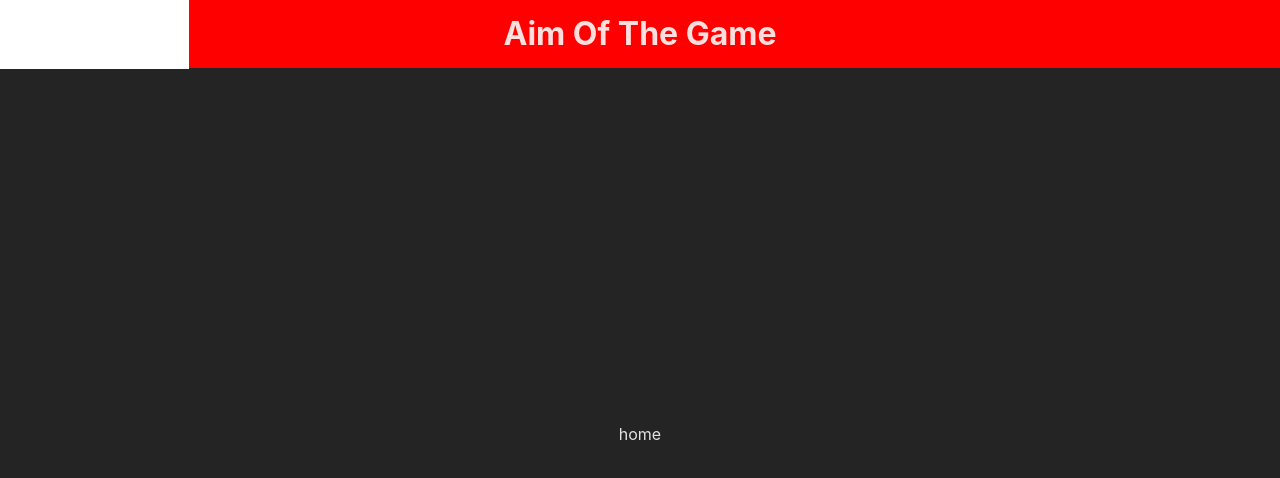
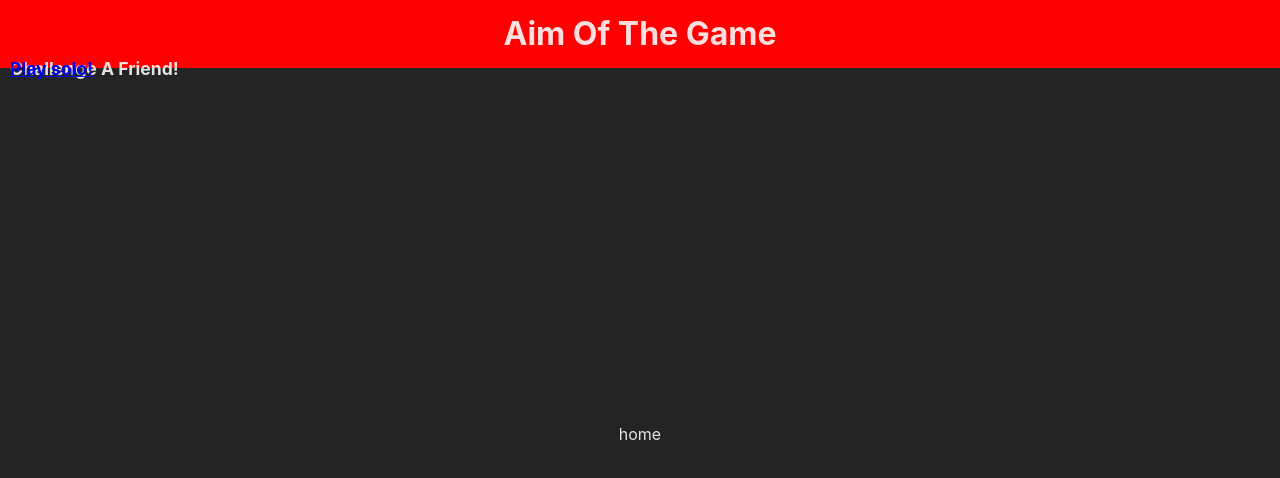
Before and after one commit to levib00/discord-game, a React (Vite) app in the folder frontend/: page / in a window 1280 px wide. Shown: the top 478 px of the page. Built offline with nearby package versions, Linux system fonts and the light colour scheme.

Commit message:
Add formatting and link to single player mode

```diff
--- a/frontend/src/components/nav.tsx
+++ b/frontend/src/components/nav.tsx
@@ -1,4 +1,4 @@
-import { useNavigate } from 'react-router-dom';
+import { Link, useNavigate } from 'react-router-dom';
 
 interface INavProps {
   lobbyNsp: any
@@ -36,7 +36,10 @@ const Nav = (props: INavProps) => {
 
   return (
     <>
-      <a className='challenge-link' onClick={() => joinSocket()}>Challenge A Friend!</a>
+      <div className='challenge-link-container'>
+        <a className='challenge-link' onClick={() => joinSocket()}>Challenge A Friend!</a>
+        <Link className='challenge-link' to='/sp' >Play solo!</Link>
+      </div>
       <h1 className='hero'>Aim Of The Game</h1>
       <div></div>
     </>
```
